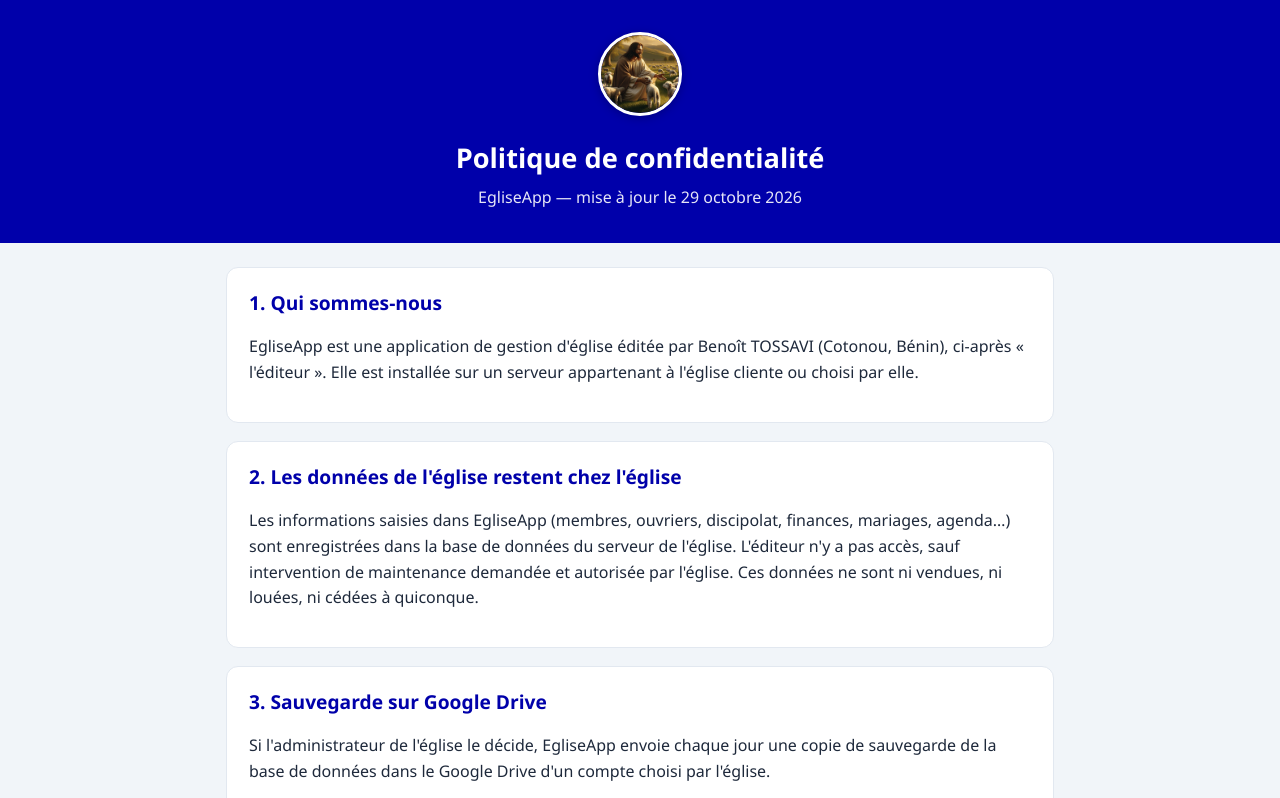
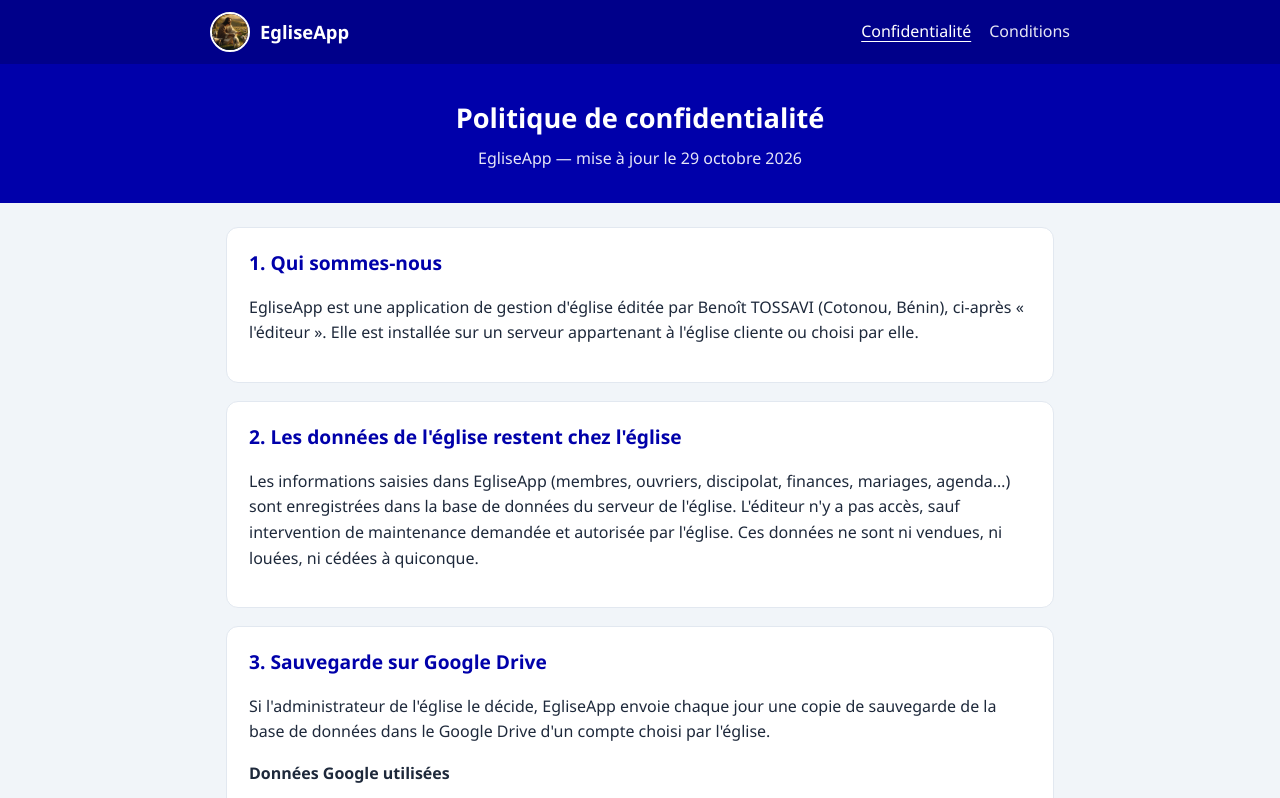
Before and after one commit to benitossavi/egliseapp, a plain HTML site: page confidentialite.html in a window 1280 px wide. Shown: the top 798 px of the page. Drawn offline with Linux system fonts and the light colour scheme.

Commit message:
Add files via upload

```diff
--- a/confidentialite.html
+++ b/confidentialite.html
@@ -45,7 +45,6 @@
         }
         header h1 { margin: 0 0 6px; font-size: 1.7rem; }
         header p { margin: 0; opacity: 0.9; }
-        header .logo { width: 84px; height: 84px; border-radius: 50%; object-fit: cover; border: 3px solid #fff; box-shadow: 0 2px 10px rgba(0,0,0,.25); margin-bottom: 12px; }
         main { max-width: 860px; margin: 0 auto; padding: 24px 16px 40px; }
         .carte {
             background: var(--carte);
@@ -65,11 +64,25 @@
             font-size: 0.9rem;
             padding: 0 16px 32px;
         }
+
+        /* ===== Barre du haut : logo + liens (comme GestionFermeApp) ===== */
+        .barre { background: #00008a; color: #fff; padding: 12px 16px; }
+        .barre-bloc { max-width: 860px; margin: 0 auto; display: flex; align-items: center; justify-content: space-between; gap: 12px; flex-wrap: wrap; }
+        .barre-marque { display: inline-flex; align-items: center; gap: 10px; color: #fff; text-decoration: none; font-weight: 700; font-size: 1.15rem; }
+        .barre-marque img { width: 40px; height: 40px; border-radius: 50%; object-fit: cover; border: 2px solid #fff; }
+        .barre nav { display: flex; gap: 18px; flex-wrap: wrap; }
+        .barre nav a { color: #fff; text-decoration: none; opacity: .9; }
+        .barre nav a:hover { opacity: 1; text-decoration: underline; }
+        .barre nav a.actif { opacity: 1; text-decoration: underline; text-underline-offset: 4px; }
+        @media (max-width: 560px) { .barre-bloc { justify-content: center; } }
     </style>
 </head>
 <body>
+    <div class="barre"><div class="barre-bloc">
+        <a class="barre-marque" href="index.html"><img src="icone-192.png" alt="" width="40" height="40">EgliseApp</a>
+        <nav><a href="confidentialite.html" class="actif">Confidentialité</a><a href="conditions.html">Conditions</a></nav>
+    </div></div>
     <header>
-        <img class="logo" src="icone-192.png" alt="EgliseApp" width="84" height="84">
         <h1>Politique de confidentialité</h1>
         <p>EgliseApp — mise à jour le 29 octobre 2026</p>
     </header>
@@ -172,9 +185,6 @@
         </section>
     </main>
 
-    <footer>
-        <a href="index.html">Accueil EgliseApp</a> ·
-        <a href="conditions.html">Conditions d'utilisation</a>
-    </footer>
+    <footer>© EgliseApp — Benoît TOSSAVI</footer>
 </body>
 </html>
```
Also changed, not shown: conditions.html (+16 -6 lines), index.html (+16 -7 lines).
